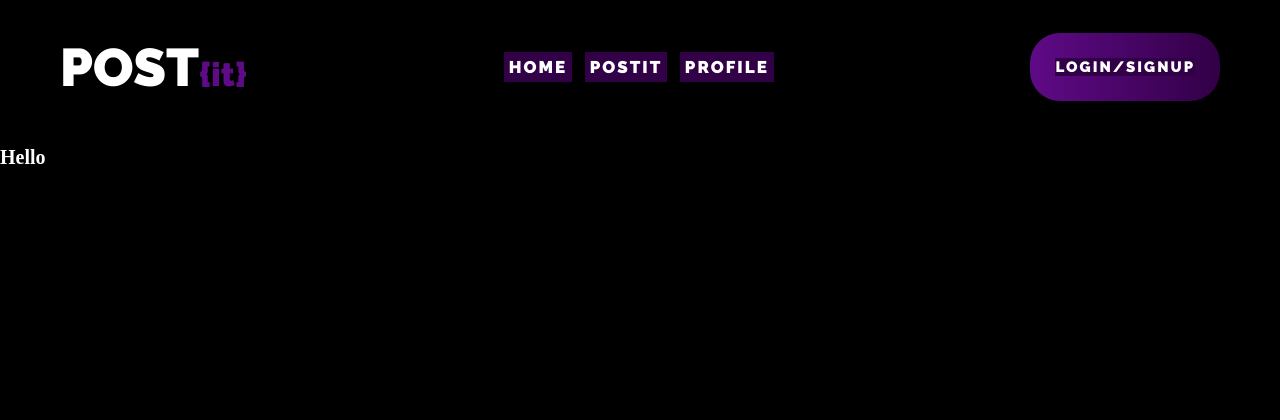
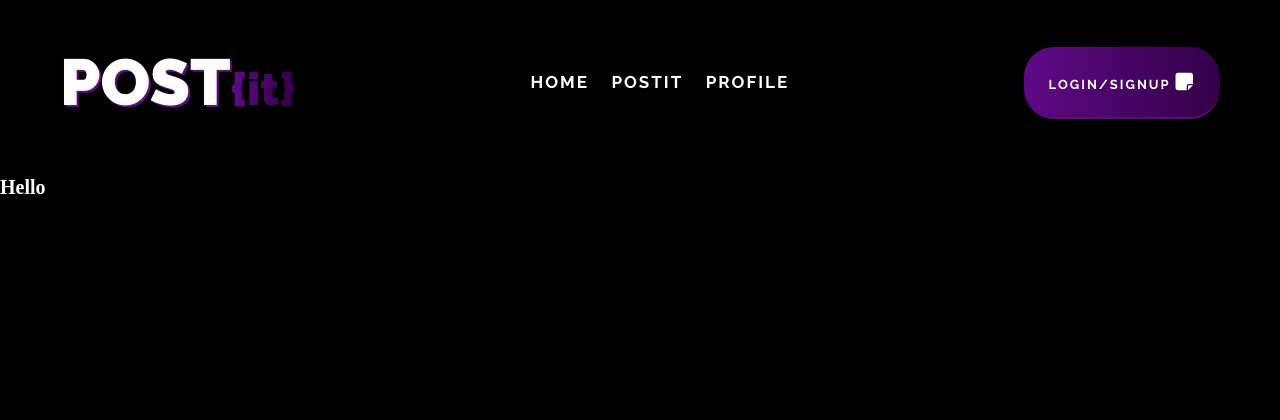
Before and after one commit to FarisGJD/postit, a Django app: page / in a window 1280 px wide. Shown: the top 420 px of the page. Run offline with Django 3.2, Linux system fonts and the light colour scheme; some libraries are stand-ins or nearby versions.

Commit message:
Style base.html header

```diff
--- a/static/css/style.css
+++ b/static/css/style.css
@@ -1,4 +1,5 @@
-@import url('https://fonts.googleapis.com/css2?family=Raleway:wght@900&family=Roboto&display=swap');
+@import url('https://fonts.googleapis.com/css2?family=Raleway:wght@700;900&family=Roboto&display=swap');
+
 /* Global */
 
 * {
@@ -21,12 +22,23 @@ body {
 #logo {
     margin-left: 60px;
     font-family: 'Raleway', sans-serif;
-    font-size: 5.3rem;
+    font-size: 6.5rem;
+    text-shadow: 2px 2px #5f0a87;
+    font-weight: 900;
 }
 
 #logo span {
-    font-size: 3.3rem;
+    font-size: 4.5rem;
     color: #5f0a87;
+    text-shadow: none;
+    background-image: linear-gradient(to right,#5f0a87,#320046);
+    background-size: 100%;
+    background-repeat: repeat;
+    -webkit-background-clip: text;
+    background-clip: text;
+    -webkit-text-fill-color: transparent;
+    -moz-background-clip: text;
+    -moz-text-fill-color: transparent;
 }
 
 header {
@@ -50,10 +62,8 @@ header ul {
 header li {
     display: inline-block;
     font-size: 1.7rem;
-    font-family: 'Roboto', sans-serif;
     letter-spacing: 2px;
-    font-family: 'Raleway';
-    background-color: #320046;
+    font-family: 'Raleway', sans-serif;
     margin: 5px;
 }
 
@@ -66,15 +76,45 @@ header a {
     padding: 5px;
 }
 
+#navbar li:hover {
+    border-bottom: 1.5px solid #5f0a87;
+    background-image: linear-gradient(to right,#5f0a87,#320046);
+    background-size: 100%;
+    background-repeat: repeat;
+    -webkit-background-clip: text;
+    background-clip: text;
+    -webkit-text-fill-color: transparent;
+    -moz-background-clip: text;
+    -moz-text-fill-color: transparent;
+}
+
 #cta-button {
     margin-right: 60px;
     background: linear-gradient(to right,#5f0a87,#320046);
     border-radius: 3rem;
     padding: 2rem;
+    cursor: pointer;
+    box-shadow: 0 2px #5f0a87;
 }
 
 #cta-button li {
-    font-size: 1.5rem;
+    font-size: 1.3rem;
+}
+
+#cta-button:hover {
+    background: linear-gradient(to left,#5f0a87,#320046);
+}
+
+#cta-button:active {
+    transform: translateY(1px);
+  }
+
+
+
+
+
+.fa-note-sticky {
+    font-size: 2rem;
 }
 
 /* Footer */
@@ -88,6 +128,7 @@ footer {
     left: 0;
     bottom: 0;
     width: 100%;
+    background-color: #000000;
 }
 
 footer ul {
--- a/templates/base.html
+++ b/templates/base.html
@@ -5,6 +5,7 @@
     <meta charset="UTF-8">
     <meta http-equiv="X-UA-Compatible" content="IE=edge">
     <meta name="viewport" content="width=device-width, initial-scale=1.0">
+    <script src="https://kit.fontawesome.com/cd2a226592.js" crossorigin="anonymous"></script>
     <link rel="stylesheet" href="{% static 'css/style.css' %}">
     <title>POSTIT</title>
 </head>
@@ -30,9 +31,10 @@
 
             </ul>
         </nav>
+
         <div id="cta-button">
             <li>
-                <a href="#">LOGIN/SIGNUP</a>
+                <a href="#">LOGIN/SIGNUP <i class="fa-solid fa-note-sticky"></i></a>
             </li>
         </div>
     </header>
```
